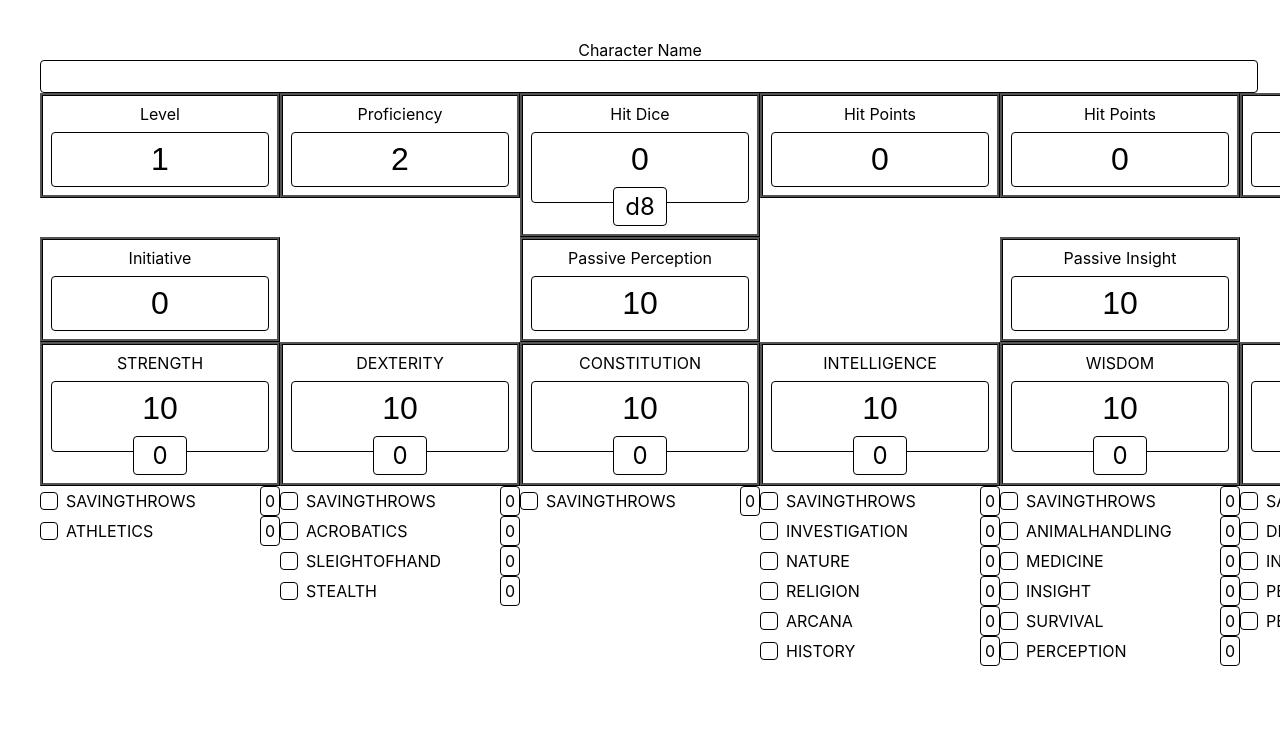
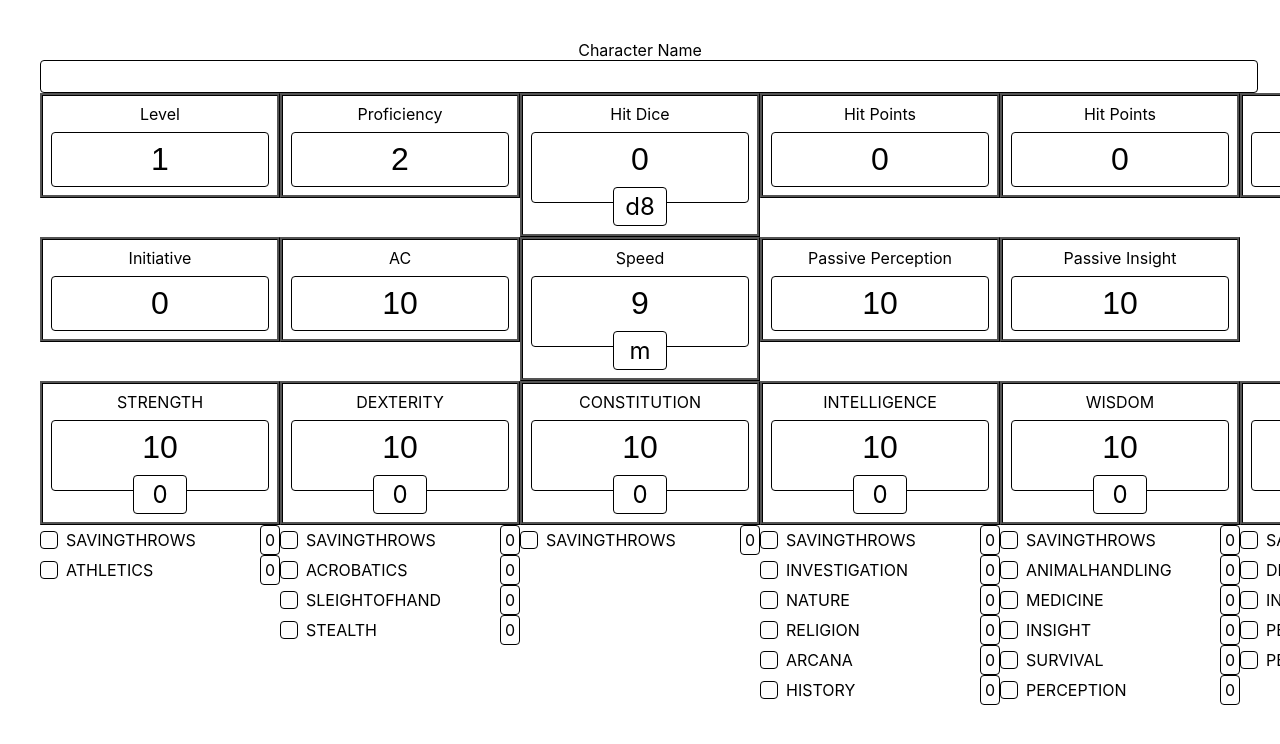
Before and after one commit to AbboDev/DND, a Nuxt app: page / in a window 1280 px wide. Shown: the top 744 px of the page. Built offline with nearby package versions, Linux system fonts and the light colour scheme.

Commit message:
feat: implemented speed and armor class

```diff
--- a/pages/index.vue
+++ b/pages/index.vue
@@ -49,6 +49,19 @@
         <li>
           <StatisticField name="initiative" v-model="initiative" :readonly="true">
             Initiative
+          </StatisticField>
+        </li>
+
+        <li>
+          <StatisticField name="armorClass" v-model="armorClass" :readonly="true">
+            AC
+          </StatisticField>
+        </li>
+
+        <li>
+          <StatisticField name="speed" v-model="speed" :readonly="true">
+            Speed
+            <template #calculated>m</template>
           </StatisticField>
         </li>
 
@@ -122,6 +135,8 @@ const {
   calculatedSkill,
   calculatedModifier,
   initiative,
+  armorClass,
+  speed,
   passivePerception,
   passiveInsight,
   hitPoints,
--- a/stores/character.ts
+++ b/stores/character.ts
@@ -26,6 +26,8 @@ export interface CharacterStore {
     (statistic: keyof Statistics, skill: keyof Statistics) => number
   >;
   initiative: globalThis.ComputedRef<number>;
+  armorClass: globalThis.ComputedRef<number>;
+  speed: globalThis.ComputedRef<number>;
   passivePerception: globalThis.ComputedRef<number>;
   passiveInsight: globalThis.ComputedRef<number>;
 
@@ -44,6 +46,8 @@ export const useCharacterStore = defineStore(
     const level = useLocalStorage<number>("level", 1);
     const hitDie = useLocalStorage<Dice>("hitDie", Dice.D8);
     const hitDiceUsed = useLocalStorage<number>("hitDiceUsed", 0);
+    const armorClass = useLocalStorage<number>("armorClass", 10);
+    const speed = useLocalStorage<number>("speed", 9);
 
     const hitPoints = useLocalStorage<number>("hitPoints", 0);
     const temporaryHitPoints = useLocalStorage<number>("temporaryHitPoints", 0);
@@ -159,6 +163,8 @@ export const useCharacterStore = defineStore(
       calculatedSkill,
       calculatedModifier,
       initiative,
+      armorClass,
+      speed,
       passivePerception,
       passiveInsight,
       hitPoints,
```
